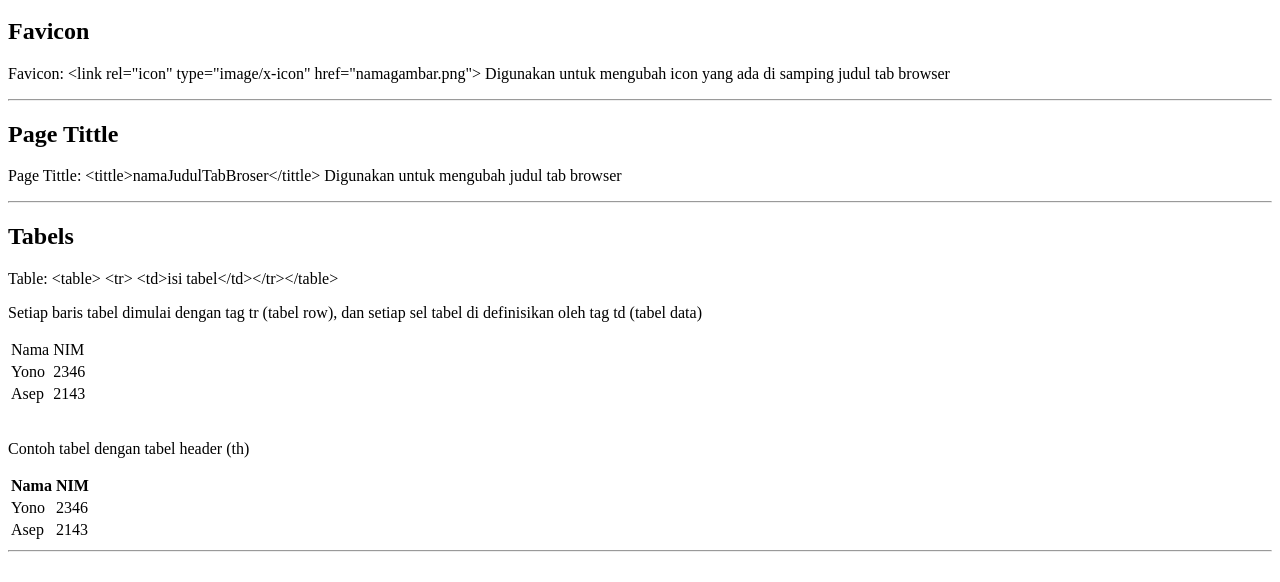
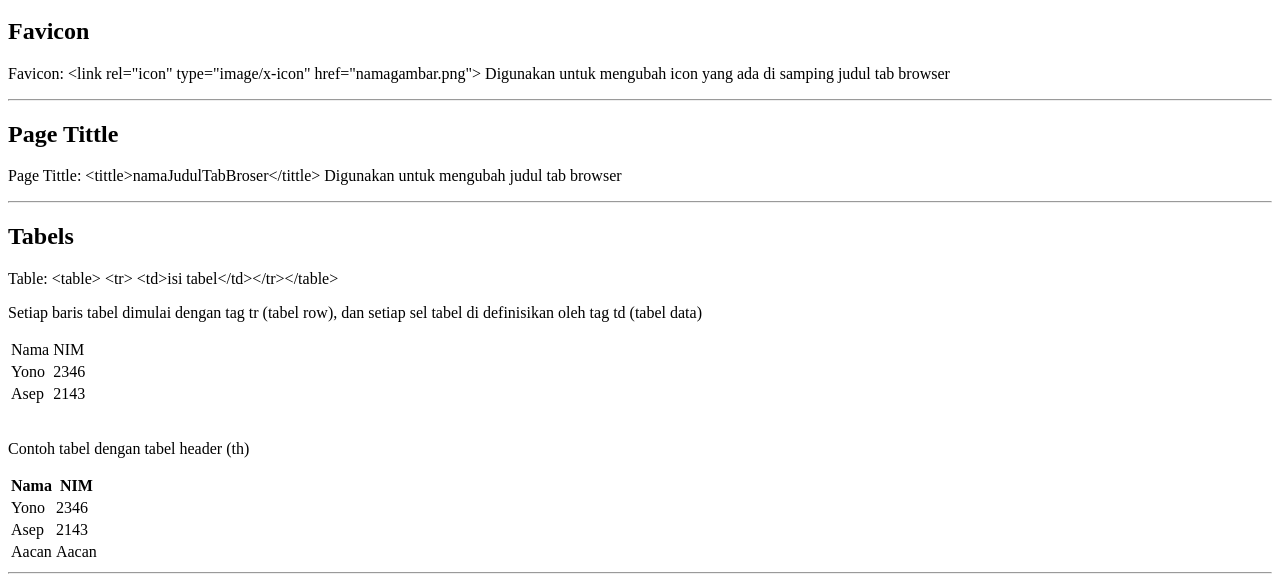
Before and after one commit to Tdrynn/Portofolio, a plain HTML site: page blog.html in a window 1280 px wide. Shown: the part 5072-5654 px from the top of the page. Before the commit the page ends 5632 px from the top, so only its background shows below. Drawn offline with Linux system fonts and the light colour scheme.

Commit message:
Add new row for Aacan in the blog table

```diff
--- a/blog.html
+++ b/blog.html
@@ -236,6 +236,10 @@
                 <td>Asep</td>
                 <td>2143</td>
             </tr>
+            <tr>
+                <td>Aacan</td>
+                <td>Aacan</td>
+            </tr>
         </table><hr>
     </section>
 </body>
```
